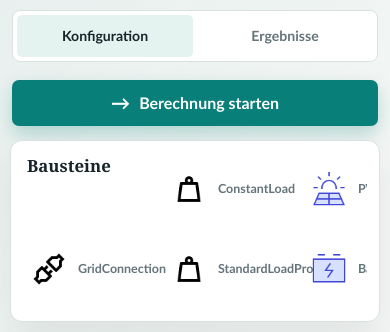
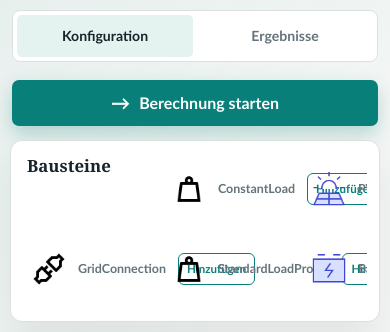
Before and after one commit to jannisdaum1-a11y/HOME-Home-Optimation-Management-Environment, a React (Vite) app in the folder frontend/reactapp/: page / in a window 390 px wide. Shown: the top 332 px of the page. Built offline with nearby package versions, Linux system fonts and the light colour scheme; no server answers.

Commit message:
mobile deploy 1.0

```diff
--- a/frontend/reactapp/src/App.tsx
+++ b/frontend/reactapp/src/App.tsx
@@ -25,6 +25,46 @@ type CalculationResult = {
 };
 
 const apiUrl = (import.meta.env.VITE_API_URL ?? 'http://localhost:8000').replace(/\/$/, '');
+const assetCounters: Record<string, number> = {};
+
+function isDictionary(value: unknown): value is Record<string, unknown> {
+    return typeof value === 'object' && value !== null && !Array.isArray(value);
+}
+
+function findDefaultValue(defaults: Record<string, unknown>, key: string): unknown {
+    if (key in defaults && !isDictionary(defaults[key])) {
+        return defaults[key];
+    }
+
+    for (const value of Object.values(defaults)) {
+        if (isDictionary(value)) {
+            const defaultValue = findDefaultValue(value, key);
+            if (defaultValue !== undefined) {
+                return defaultValue;
+            }
+        }
+    }
+
+    return undefined;
+}
+
+function applyDefaults(value: Record<string, unknown>, defaults: Record<string, unknown>): Record<string, unknown> {
+    const result = structuredClone(value);
+
+    for (const [key, entry] of Object.entries(result)) {
+        if (isDictionary(entry)) {
+            result[key] = applyDefaults(entry, defaults);
+            continue;
+        }
+
+        const defaultValue = findDefaultValue(defaults, key);
+        if ((entry === null || entry === undefined) && defaultValue !== undefined) {
+            result[key] = structuredClone(defaultValue);
+        }
+    }
+
+    return result;
+}
 
 function App() {
     const [objects, setObjects] = useState<Asset[]>([{...assets.Config}]);
@@ -34,6 +74,23 @@ function App() {
     const [calculationResult, setCalculationResult] = useState<CalculationResult | null>(null);
     const [isCalculating, setIsCalculating] = useState(false);
     const [calculationError, setCalculationError] = useState<string | null>(null);
+
+    function addAsset(assetName: string) {
+        if (!(assetName in assets)) {
+            return;
+        }
+
+        const asset = applyDefaults(
+            structuredClone(assets[assetName as keyof typeof assets]) as Record<string, unknown>,
+            objects[0] as Record<string, unknown>,
+        );
+        const count = assetCounters[assetName] ?? 0;
+        assetCounters[assetName] = count + 1;
+        asset.name = `${String(asset.name)}_${count}`;
+
+        setObjects(previous => [...previous, asset as Asset]);
+        setSelectedObject(asset as Asset);
+    }
 
     async function startCalculation() {
         setIsCalculating(true);
@@ -95,7 +152,7 @@ function App() {
         <div className={activeTab === 'results' ? 'MainContent results-mode' : 'MainContent'}>
         {activeTab === 'configuration' && (
             <aside>
-                <SidebarLeft></SidebarLeft>
+                <SidebarLeft onAddAsset={addAsset}></SidebarLeft>
             </aside>
         )}
 
--- a/frontend/reactapp/src/SidebarLeft.css
+++ b/frontend/reactapp/src/SidebarLeft.css
@@ -67,6 +67,19 @@
     font-weight: 700;
 }
 
+.AssetIcon button {
+    display: none;
+    margin-left: auto;
+    padding: 6px 8px;
+    border: 1px solid var(--accent);
+    border-radius: 6px;
+    color: var(--accent);
+    background: var(--panel);
+    cursor: pointer;
+    font-size: 0.72rem;
+    font-weight: 700;
+}
+
 @media (max-width: 640px) {
     .SideBarLeft {
         display: grid;
@@ -106,4 +119,8 @@
     .AssetIcon p {
         font-size: 0.78rem;
     }
+
+    .AssetIcon button {
+        display: block;
+    }
 }
--- a/frontend/reactapp/src/SidebarLeft.tsx
+++ b/frontend/reactapp/src/SidebarLeft.tsx
@@ -10,25 +10,31 @@ type AssetData = {
 };
 type AssetIconProps = {
     name: string,
-    data: AssetData
+    data: AssetData,
+    onAddAsset: (name: string) => void,
 }
 
-function AssetIcon({name, data}: AssetIconProps){
+function AssetIcon({name, data, onAddAsset}: AssetIconProps){
     const image_path = data.image;
     return (
         <div className='AssetIcon' key={name}
         draggable onDragStart={(e) => e.dataTransfer.setData("asset", name)}>
             <img src={image_path ?? ""} alt={name} draggable={false}/>
             <p>{name}</p>
+            <button type="button" onClick={() => onAddAsset(name)}>Hinzufügen</button>
         </div>
     )
 }
-function SidebarLeft() {
+type SidebarLeftProps = {
+    onAddAsset: (name: string) => void,
+};
+
+function SidebarLeft({onAddAsset}: SidebarLeftProps) {
     return (
         <div className="SideBarLeft">
             {Object.entries(assets).map(([name, data]) => (
                 !excludeAssets.includes(name) &&
-                <AssetIcon name={name} data={data}></AssetIcon>
+                <AssetIcon name={name} data={data} onAddAsset={onAddAsset}></AssetIcon>
             ))}
         </div>
     );
```
